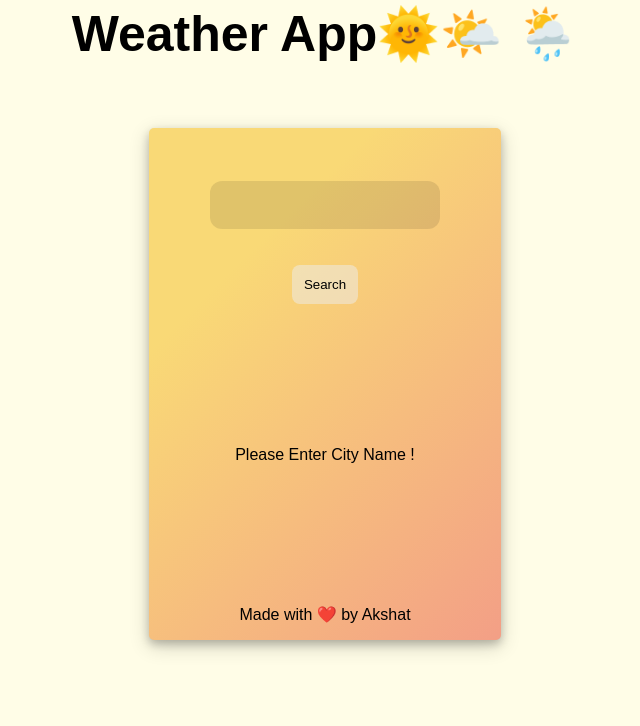
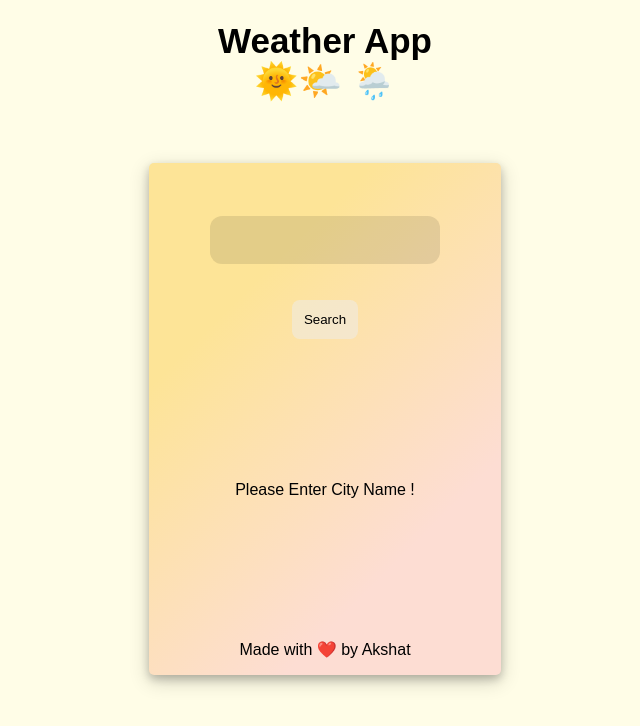
Before and after one commit to Akshh057/WeatherApp, a React (Create React App) app: page / in a window 1280 px wide. Shown: the top 726 px of the page, without its empty margins (315-955 px from the left). Built offline with nearby package versions, Linux system fonts and the light colour scheme; the HTML template or start-up script is replaced by a standard one.

Commit message:
refactor:style chages

```diff
--- a/src/components/CSS/style.css
+++ b/src/components/CSS/style.css
@@ -9,17 +9,21 @@
 
 }
 .heading{
-
-font-size: 50px;
+    display: flex;
+    justify-content: center;
+    align-items: center;
+    flex-direction: column;
+    padding: 1rem;
+font-size: 35px;
 
 }
 .temp__div{
     height: 60vh;
     width: 25vw;
     border-radius: 5px;
-    margin-top: 60px;
-    background-color: #f39f86;
-    background-image: linear-gradient(315deg, #f39f86 0%, #f9d976 74%);
+    margin-top: 40px;
+    background-color: #fdddd3;
+    background-image: linear-gradient(315deg, #fdddd3 25%, #fde497 74%);
     padding: 16px;
     /* filter:blur(8px); */
     box-shadow: 0 4px 8px 0 rgba(0, 0, 0, 0.2), 0 6px 20px 0 rgba(0, 0, 0, 0.19);
@@ -49,8 +53,6 @@ font-size: 50px;
     outline-style: none;
     text-align: center;
     text-transform: capitalize;
-    /* color:white; */
-    /* color: white; */
 }
 .temp__info{
     display: flex;
@@ -90,4 +92,5 @@ h1,h2,h3,h4{
 }
 .searchBtn:hover{
     background-color: rgba(238, 238, 238,0.9);
+    cursor: pointer;
 }
```
